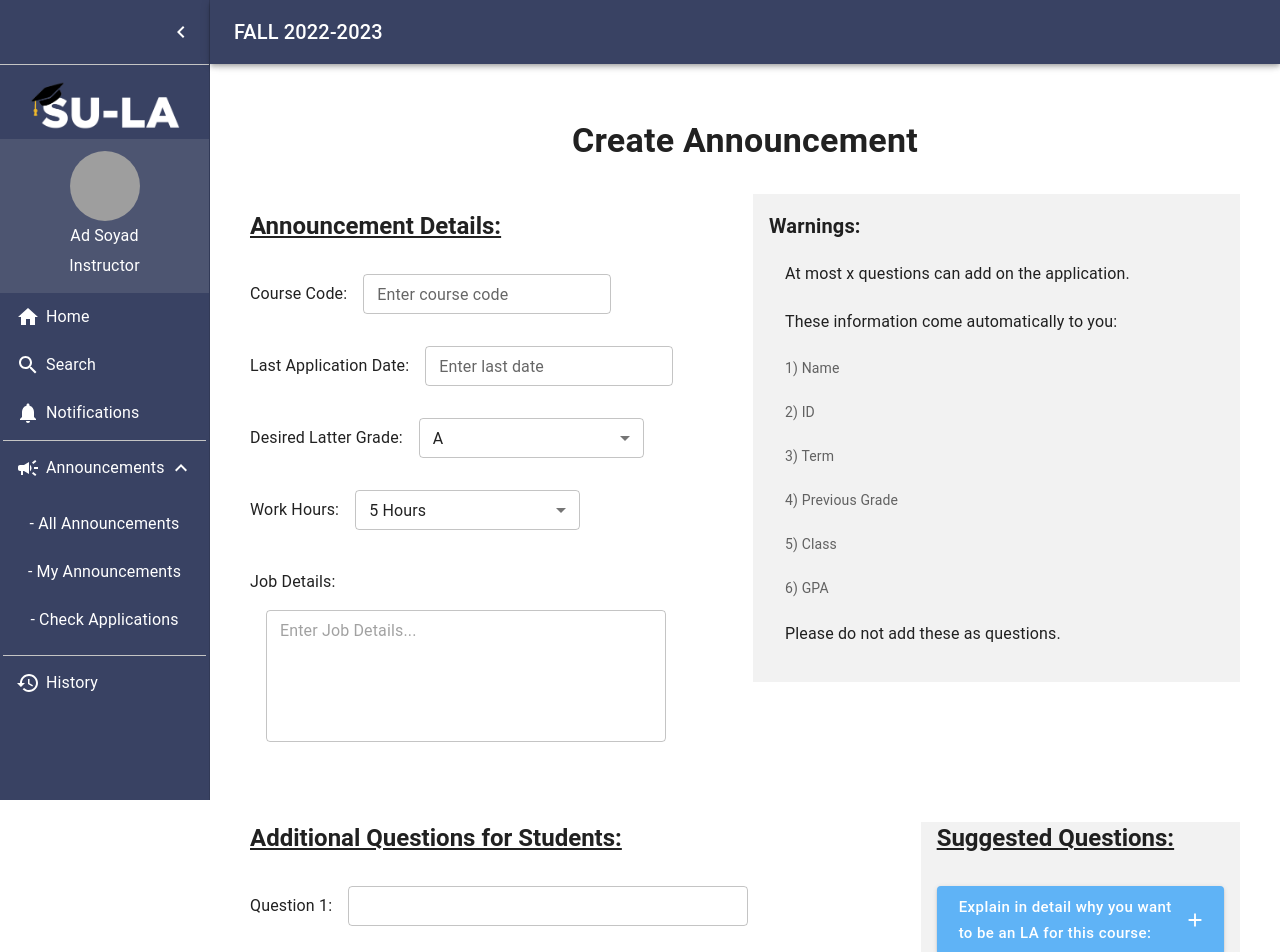
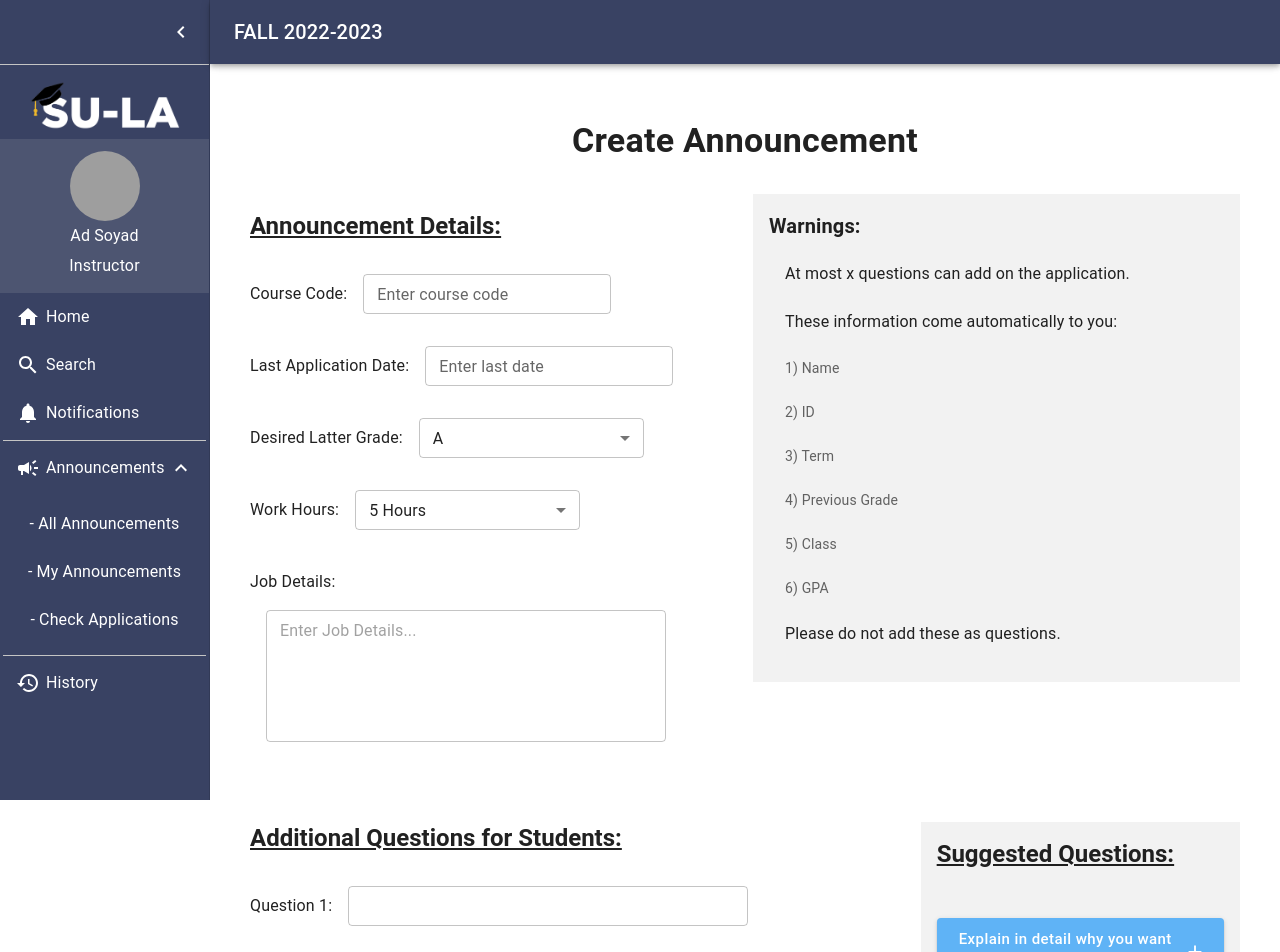
Before and after one commit to Minot1/Central-LA-Application, a React (Create React App) app in the folder client/: page /create-announcement in a window 1280 px wide. Shown: the top 952 px of the page. Built offline with nearby package versions, Linux system fonts and the light colour scheme; grey boxes are pictures that could not be loaded; what react-cas-client would draw is missing.

Commit message:
some padding adjustments

```diff
--- a/client/src/pages/CreateAnnouncement.js
+++ b/client/src/pages/CreateAnnouncement.js
@@ -150,7 +150,7 @@ function CreateAnnouncement() {
               backgroundColor: '#F2F2F2',
               px: 2,
             }}>
-              <Typography variant='h5' sx={{ textDecoration: 'underline', mt: 8, mb: 2, fontWeight: 'bold' }} >Suggested Questions:</Typography>
+              <Typography variant='h5' sx={{ textDecoration: 'underline', mt: 8, mb: 2, fontWeight: 'bold', py: 2 }} >Suggested Questions:</Typography>
               <Button variant="contained" size="large" endIcon={<AddIcon />} sx={{
                 bgcolor: "#5FB3F6", my: 2, textTransform: "none", textAlign: "left", '&:hover': {
                   backgroundColor: '#84BFF7'
```
